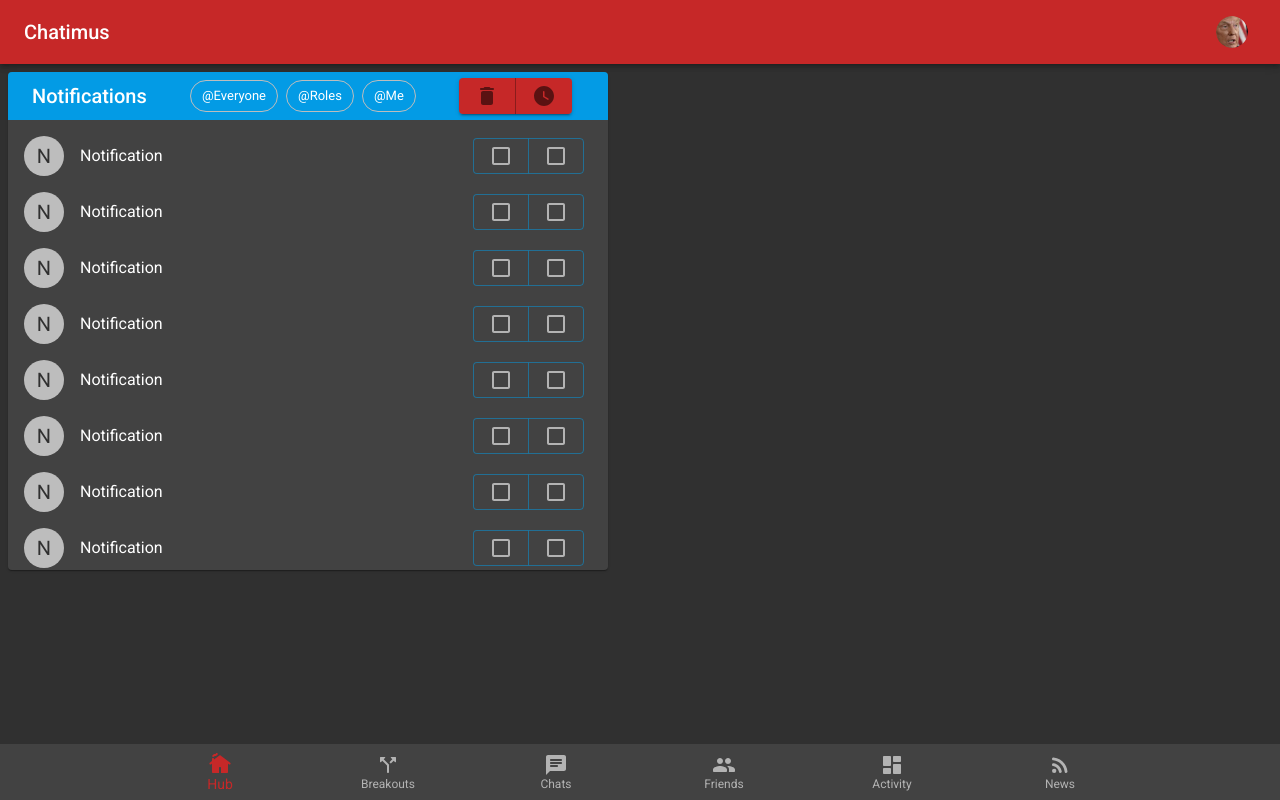
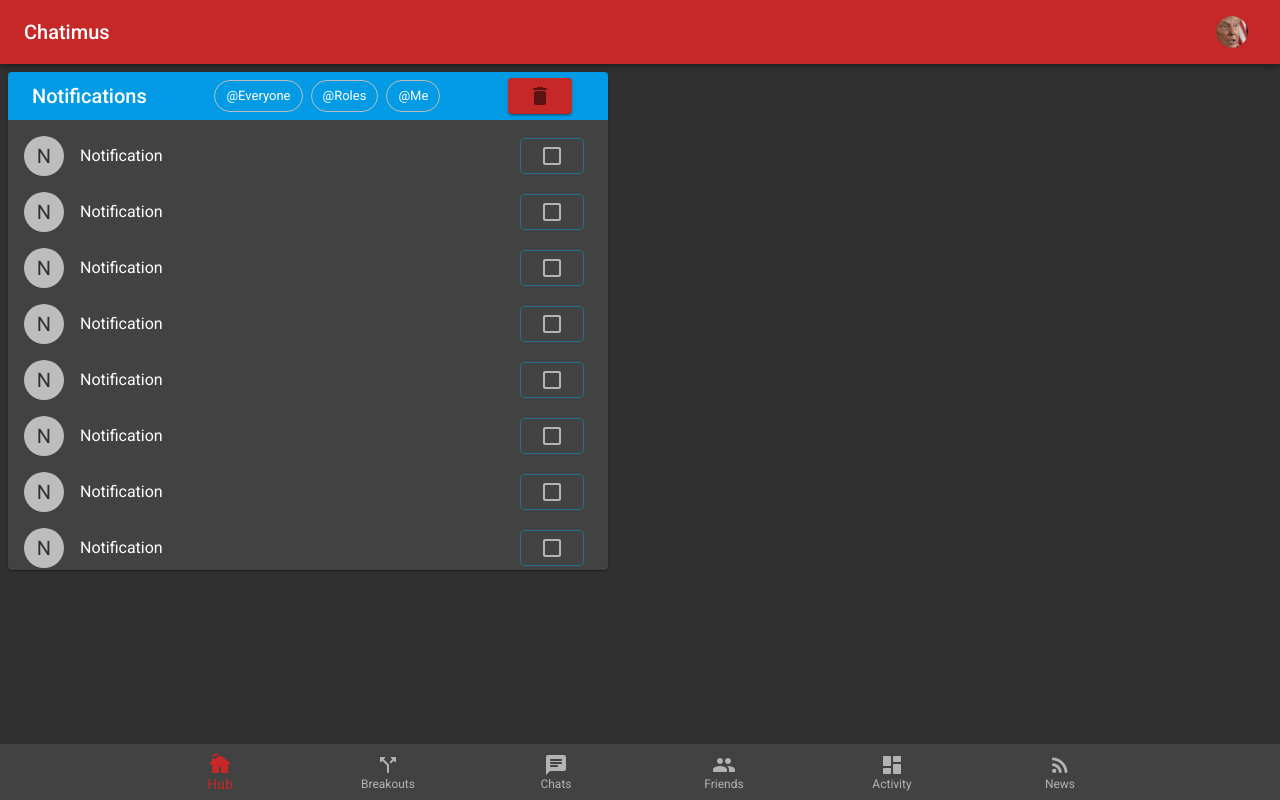
Before and after one commit to BrandonCasa/chatimus, a React (Create React App) app: page / in a window 1280 px wide. Built offline with nearby package versions, Linux system fonts and the light colour scheme.

Commit message:
Removed read later button

```diff
--- a/src/pages/home/HomePage.tsx
+++ b/src/pages/home/HomePage.tsx
@@ -1,5 +1,5 @@
 import React from "react";
-import { DeleteRounded, WatchLaterRounded } from "@mui/icons-material";
+import { DeleteRounded, DoneAllRounded, WatchLaterRounded } from "@mui/icons-material";
 import { ButtonGroup, Button, Stack, Chip, Paper, Avatar, Typography, IconButton, List, ListItem, ListItemAvatar, ListItemText, AppBar, Toolbar, Theme, makeStyles, createStyles } from "@mui/material";
 import { useTheme } from "@mui/material/styles";
 import "./HomePage.scss";
@@ -21,14 +21,9 @@ function HomePage(props: HomePageProps) {
               <Chip label="@Roles" variant="outlined" />
               <Chip label="@Me" variant="outlined" />
             </Stack>
-            <ButtonGroup variant="contained" style={{ marginRight: 12 }}>
-              <Button>
-                <DeleteRounded color="action" />
-              </Button>
-              <Button>
-                <WatchLaterRounded color="action" />
-              </Button>
-            </ButtonGroup>
+            <Button variant="contained" style={{ marginRight: 12 }}>
+              <DeleteRounded color="action" />
+            </Button>
           </Toolbar>
         </AppBar>
         {/* A list of notifications */}
--- a/src/pages/home/Notification/Notification.tsx
+++ b/src/pages/home/Notification/Notification.tsx
@@ -42,14 +42,9 @@ function Notification(props: NotificationProps) {
   return (
     <ListItem
       secondaryAction={
-        <ButtonGroup variant="outlined" color="secondary">
-          <Button>
-            <Checkbox sx={{ padding: 0, pointerEvents: "none" }} />
-          </Button>
-          <Button>
-            <Checkbox sx={{ padding: 0, pointerEvents: "none" }} />
-          </Button>
-        </ButtonGroup>
+        <Button variant="outlined" color="secondary">
+          <Checkbox sx={{ padding: 0, pointerEvents: "none" }} />
+        </Button>
       }
     >
       <ListItemAvatar>
```
